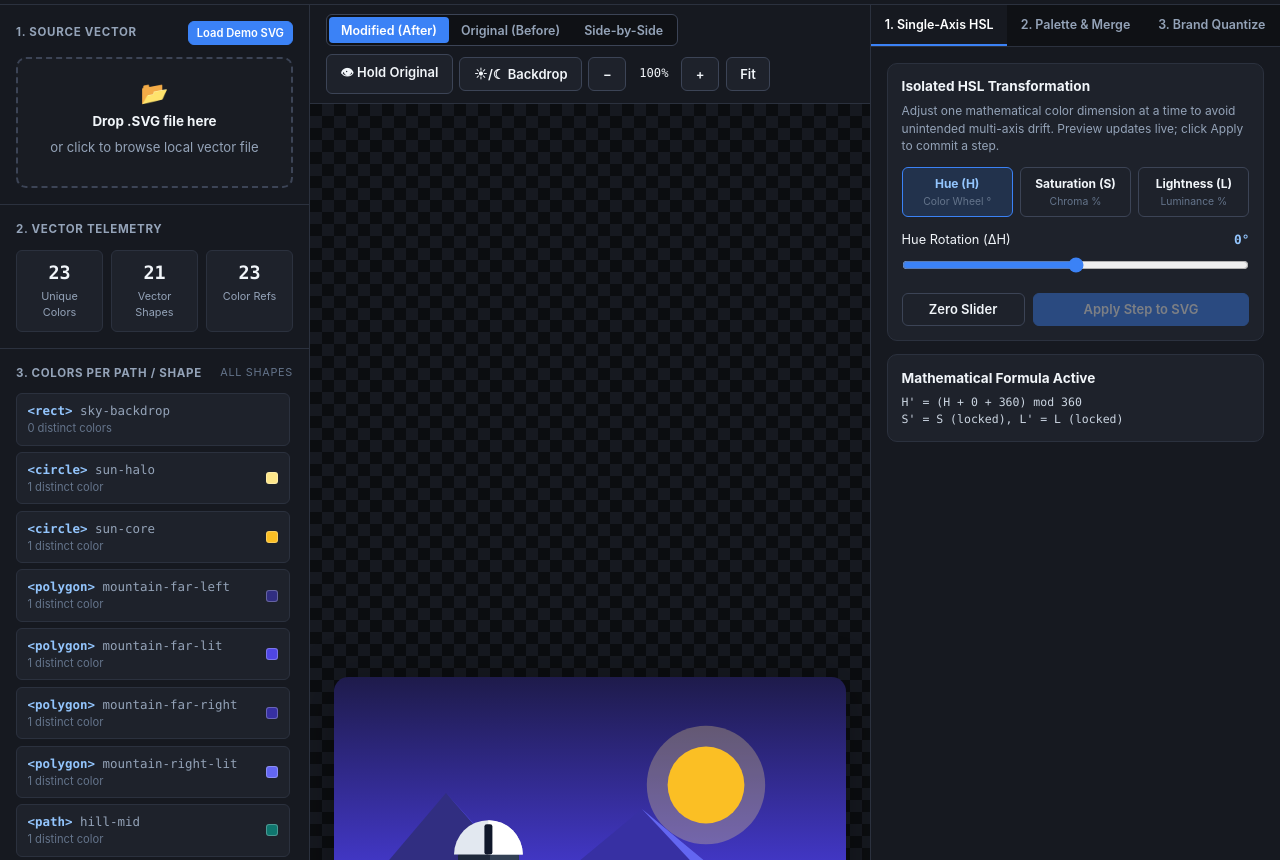
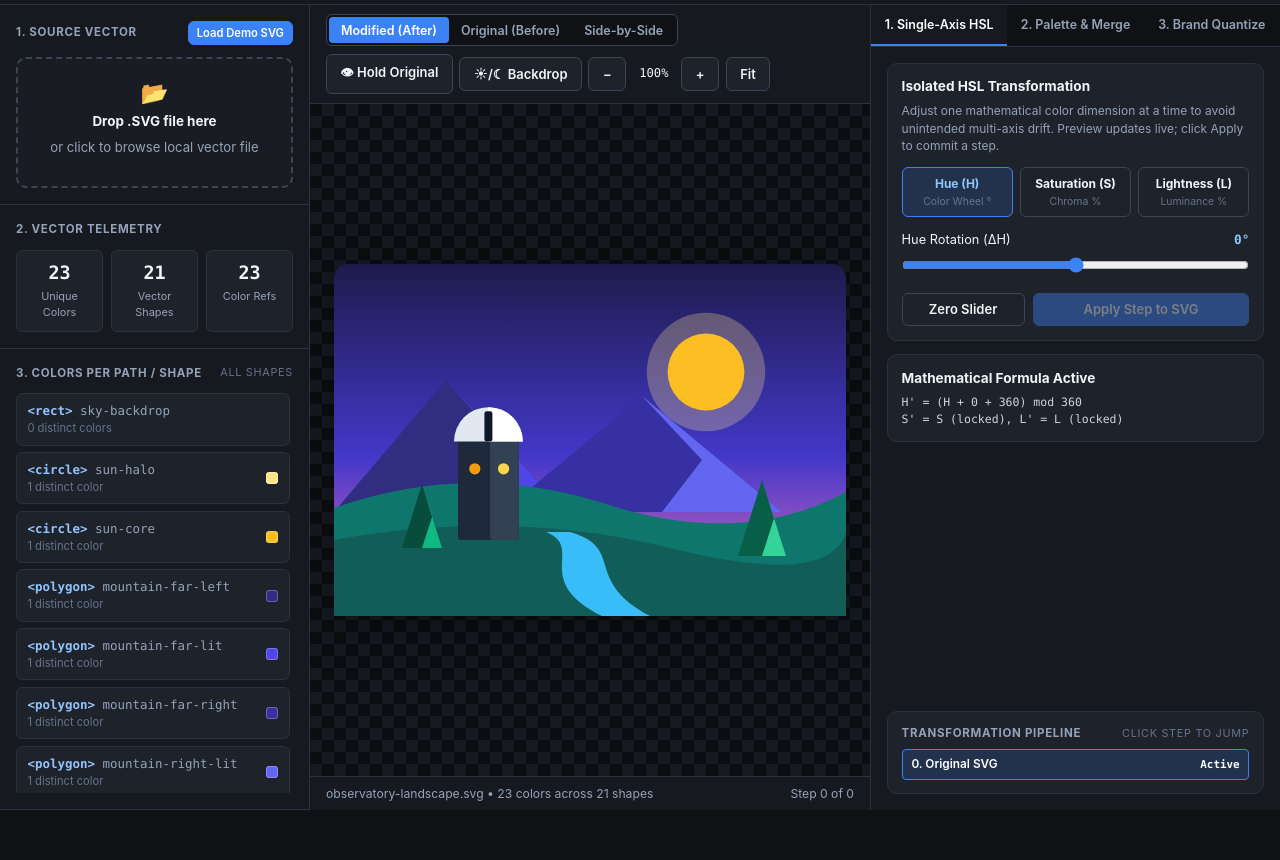
Before and after one commit to jonathanvajda/svg-palette-pal, a plain HTML site: page docs/index.html in a window 1280 px wide. Shown: the part 61-921 px from the top of the page. After the commit the page ends 871 px from the top, so only its background shows below. Drawn offline with Linux system fonts and the light colour scheme.

Commit message:
overflow for paths

```diff
--- a/docs/index.html
+++ b/docs/index.html
@@ -64,7 +64,7 @@
         <span>3. Colors per Path / Shape</span>
         <span id="pathFilterNote" style="font-size:0.68rem; color:var(--text-muted); font-weight:400;">All shapes</span>
       </div>
-      <div id="pathList" class="scroll-list" style="flex:1; max-height:none;">
+      <div id="pathList" class="scroll-list">
         <div style="font-size:0.78rem; color:var(--text-muted); text-align:center; padding:1.5rem 0.5rem;">
           Load an SVG or click <strong>Load Demo SVG</strong> to inspect paths and color distribution.
         </div>
--- a/docs/styles/palette-pal.css
+++ b/docs/styles/palette-pal.css
@@ -311,6 +311,12 @@
     flex-direction: column;
     gap: 0.4rem;
     padding-right: 0.2rem;
+  }
+
+  #pathList {
+    flex: 1;
+    min-height: 0;
+    max-height: 50vh;
   }
 
   .scroll-list::-webkit-scrollbar { width: 6px; }
```
